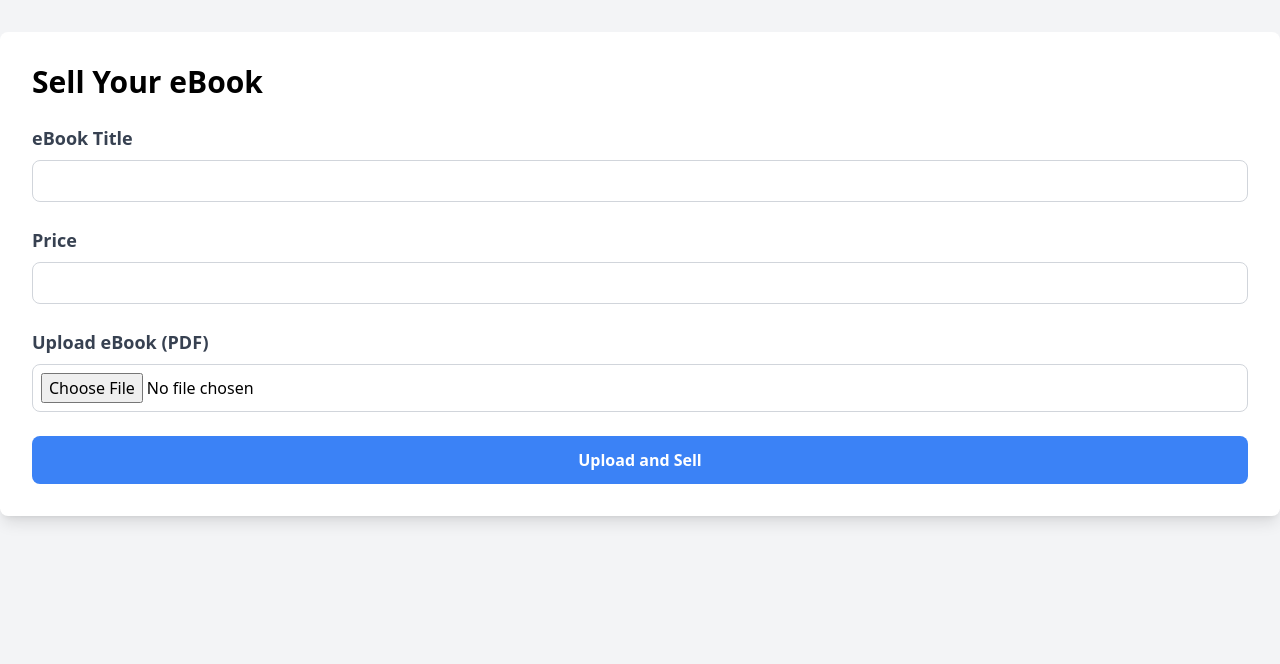
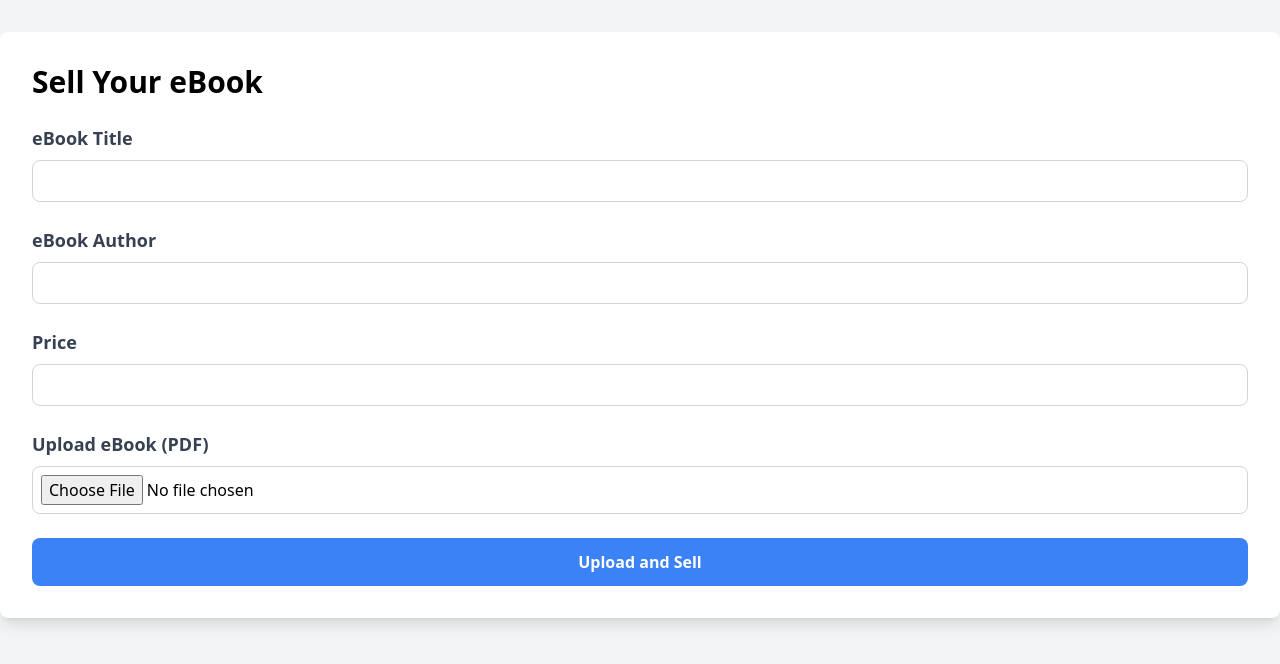
Before and after one commit to Gokkull04/shopx-app, a React (Create React App) app in the folder dapp/: page /sell in a window 1280 px wide. Shown: the top 664 px of the page. Built offline with nearby package versions, Linux system fonts and the light colour scheme.

Commit message:
sell page

```diff
--- a/dapp/src/pages/SellingPage.js
+++ b/dapp/src/pages/SellingPage.js
@@ -4,6 +4,7 @@ import { uploadFileToPinata } from "../utils/pinataUpload"; // Import Pinata upl
 
 const SellingPage = () => {
   const [title, setTitle] = useState("");
+  const [author, setAuthor] = useState("");
   const [price, setPrice] = useState("");
   const [pdfFile, setPdfFile] = useState(null);
   const [ipfsHash, setIpfsHash] = useState("");
@@ -25,6 +26,7 @@ const SellingPage = () => {
       // Save eBook details to local storage
       const newEbook = {
         title,
+        author,
         price,
         ipfsHash: hash,
       };
@@ -54,6 +56,19 @@ const SellingPage = () => {
               className="w-full p-2 border border-gray-300 rounded-lg"
               value={title}
               onChange={(e) => setTitle(e.target.value)}
+              required
+            />
+          </div>
+
+          <div>
+            <label className="block text-gray-700 text-lg font-semibold mb-2">
+              eBook Author
+            </label>
+            <input
+              type="text"
+              className="w-full p-2 border border-gray-300 rounded-lg"
+              value={author}
+              onChange={(e) => setAuthor(e.target.value)}
               required
             />
           </div>
--- a/dapp/src/pages/ShopPage.js
+++ b/dapp/src/pages/ShopPage.js
@@ -14,7 +14,7 @@ const ShopPage = () => {
     <div className="min-h-screen bg-gray-100">
       {/* Navbar */}
       <nav className="bg-blue-500 p-4 text-white">
-        <h1 className="text-2xl font-bold">eBook Shop</h1>
+        <h1 className="text-2xl font-bold">ShopX</h1>
       </nav>
 
       {/* eBooks Section */}
@@ -28,7 +28,7 @@ const ShopPage = () => {
             {ebooks.map((ebook, index) => (
               <div key={index} className="bg-white p-4 shadow-md rounded-lg">
                 <h3 className="text-xl font-semibold mb-2">{ebook.title}</h3>
-                <p className="text-gray-600 mb-2">Author: Unknown</p>
+                <p className="text-gray-600 mb-2">{ebook.author}</p>
                 <p className="text-gray-600 mb-4">Price: {ebook.price} USD</p>
                 <a
                   href={`https://gateway.pinata.cloud/ipfs/${ebook.ipfsHash}`}
```
